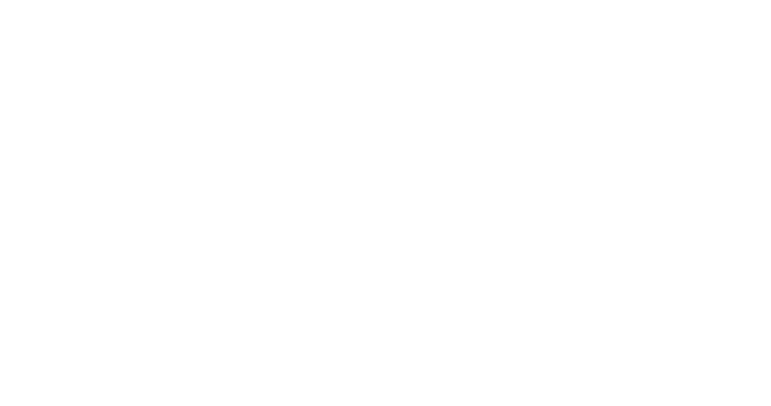
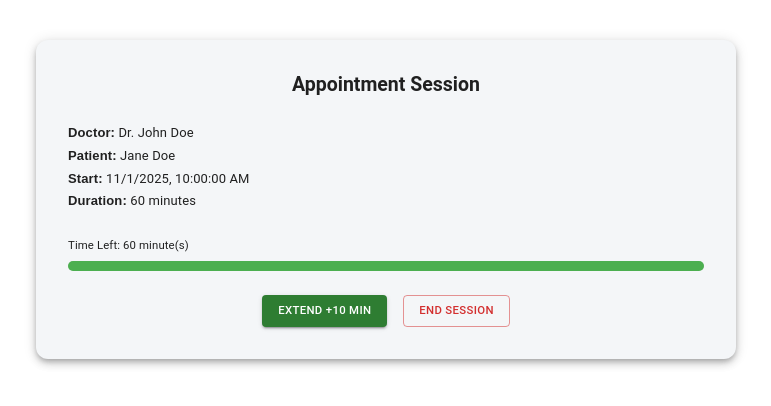
Before and after one commit to salaheddinesamid/smartcare.staff-GUI, a React (Create React App) app: page /appointment/session-start/1 in a window 1280 px wide. Before the commit this address had no page. Shown: the top 406 px of the page, without its empty margins (254-1025 px from the left). Built offline with nearby package versions, Linux system fonts and the light colour scheme.

Commit message:
update the UI design and business logic

```diff
--- a/src/App.js
+++ b/src/App.js
@@ -14,7 +14,7 @@
       <Routes>
         <Route path='/login' element={<Login/>}/>
         <Route path='/' element={<Dashboard/>}/>
-        <Route path='/appointment/session' element={<AppointmentSession/>}/>
+        <Route path='/appointment/session-start/:appointmentId' element={<AppointmentSession/>}/>
       </Routes>
       </BrowserRouter>
     </div>
--- a/src/components/AppointmentStarter.jsx
+++ b/src/components/AppointmentStarter.jsx
@@ -19,7 +19,10 @@
             const {appointmentId, duration} = response.data;
 
             // Navigate to session page:
-            navigate(`/appointment/session-start/${appointmentId}`, {duration, response});
+            navigate(`/appointment/session-start/${appointmentId}`, {
+                state : {response,duration}
+            }
+            );
         }
         catch(err){
             console.error(err);
--- a/src/routes/AppointmentSession.jsx
+++ b/src/routes/AppointmentSession.jsx
@@ -1,24 +1,134 @@
-import { useEffect, useState } from "react"
-import { startAppointment } from "../services/AppointmentService";
+import { useEffect, useState } from "react";
+import { endAppointmentSession, startAppointment } from "../services/AppointmentService";
 import { useLocation } from "react-router-dom";
+import {
+  Paper,
+  Typography,
+  Button,
+  LinearProgress,
+  Box,
+  Stack,
+} from "@mui/material";
 
-export const AppointmentSession = ()=>{
+export const AppointmentSession = () => {
+  const location = useLocation();
 
-    const location = useLocation();
+  // fallback mock
+  const MockAppointment = {
+    id: 1,
+    doctorName: "Dr. John Doe",
+    patientName: "Jane Doe",
+    startDate: "2025-11-01T10:00:00",
+    duration: 60, // in minutes
+  };
 
-    const appointment = location?.state.appointmentDetails;
-    const [timeLeft,setTimeLeft] = useState(location.state?.duration);
+  const appointment = location?.state?.appointmentDetails || MockAppointment;
 
-    const MockAppointment = {
-        id: 1,
-        doctorName: "",
-        PatientName: "",
-        startDate: "",
-        duration: 2
+  const [timeLeft, setTimeLeft] = useState(
+    location?.state?.duration || appointment.duration
+  );
+
+  const handleEndSession = async()=>{
+    try{
+        const id = appointment?.appointmentId;
+        const res = await endAppointmentSession(id);
+    }catch(err){
+        console.error(err);
+    }
+  }
+
+  // start session API call
+  useEffect(() => {
+    const startSession = async () => {
+      try {
+        await startAppointment(appointment.id);
+        console.log("Session started successfully");
+      } catch (error) {
+        console.error("Error starting session:", error);
+      }
     };
-    return(
-        <div className="row">
-            <h3>Here we will start the session id</h3>
-        </div>
-    )
-}
+    startSession();
+  }, [appointment.id]);
+
+  // timer countdown
+  useEffect(() => {
+    if (timeLeft <= 0) return;
+    const timer = setInterval(() => {
+      setTimeLeft((prev) => prev - 1);
+    }, 60000); // decrease every minute
+    return () => clearInterval(timer);
+  }, [timeLeft]);
+
+  const progress = (timeLeft / appointment.duration) * 100;
+
+  return (
+    <Paper
+      elevation={5}
+      sx={{
+        p: 4,
+        m: 3,
+        borderRadius: 3,
+        backgroundColor: "#f4f6f8",
+        maxWidth: "700px",
+        margin: "40px auto",
+      }}
+    >
+      <Stack spacing={3}>
+        <Typography variant="h5" sx={{ fontWeight: 700, textAlign: "center" }}>
+          Appointment Session
+        </Typography>
+
+        <Box>
+          <Typography variant="subtitle1">
+            <strong>Doctor:</strong> {appointment.doctorName}
+          </Typography>
+          <Typography variant="subtitle1">
+            <strong>Patient:</strong> {appointment.patientName}
+          </Typography>
+          <Typography variant="subtitle1">
+            <strong>Start:</strong>{" "}
+            {new Date(appointment.startDate).toLocaleString()}
+          </Typography>
+          <Typography variant="subtitle1">
+            <strong>Duration:</strong> {appointment.duration} minutes
+          </Typography>
+        </Box>
+
+        <Box sx={{ width: "100%" }}>
+          <Typography variant="body2" sx={{ mb: 1 }}>
+            Time Left: {timeLeft} minute(s)
+          </Typography>
+          <LinearProgress
+            variant="determinate"
+            value={progress}
+            sx={{
+              height: 10,
+              borderRadius: 5,
+              backgroundColor: "#e0e0e0",
+              "& .MuiLinearProgress-bar": {
+                backgroundColor: progress > 50 ? "#4caf50" : "#f44336",
+              },
+            }}
+          />
+        </Box>
+
+        <Box sx={{ display: "flex", justifyContent: "center", gap: 2 }}>
+          <Button
+            variant="contained"
+            color="success"
+            onClick={() => alert("Session extended +10 minutes")}
+          >
+            Extend +10 min
+          </Button>
+          <Button
+            variant="outlined"
+            color="error"
+            onClick={() => alert("Session ended")}
+          >
+            End Session
+          </Button>
+        </Box>
+      </Stack>
+    </Paper>
+  );
+};
--- a/src/services/AppointmentService.js
+++ b/src/services/AppointmentService.js
@@ -14,3 +14,8 @@
     const response = await AppointmentAPI.put()
     return response.data;
 }
+
+export const endAppointmentSession = async(appointmentId)=>{
+    const response = await AppointmentAPI.put();
+    return response.status;
+}
```
